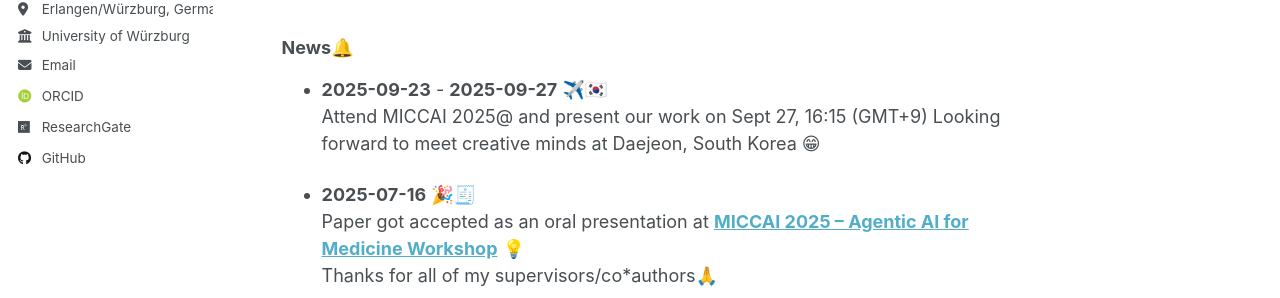
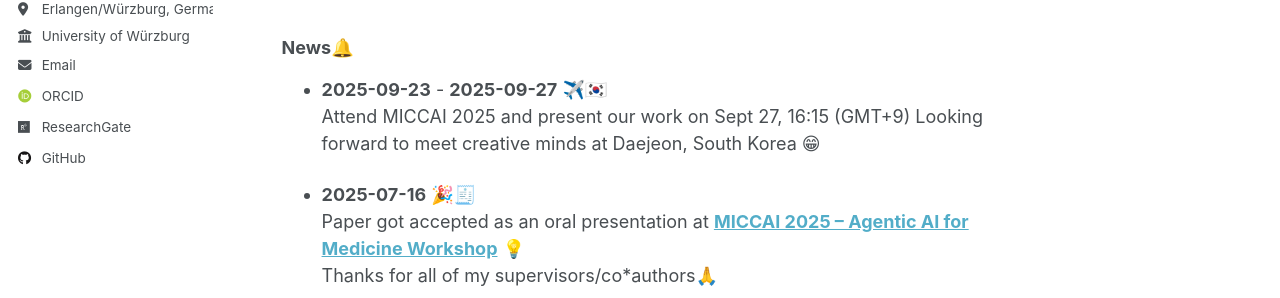
Before and after one commit to TrevorKang/TrevorKang.github.io, a Jekyll site: the page built from _pages/about.md, in a window 1280 px wide and 1100 px high. Shown: the part 407-705 px from the top of the window. Built offline with Jekyll 4.4.1, drawn with Linux system fonts in a browser that asks for light colours; some web fonts are replaced; a script that is not in the unit is left out.

Commit message:
change typos

```diff
--- a/_pages/about.md
+++ b/_pages/about.md
@@ -13,7 +13,7 @@ Currently, my major research topic is the multimodal machine learning for endome
 
 ### News🔔
 - **2025-09-23** - **2025-09-27** ✈️🇰🇷
-  Attend MICCAI 2025@ and present our work on Sept 27, 16:15 (GMT+9)
+  Attend MICCAI 2025 and present our work on Sept 27, 16:15 (GMT+9)
   Looking forward to meet creative minds at Daejeon, South Korea 😁
 
 
```
